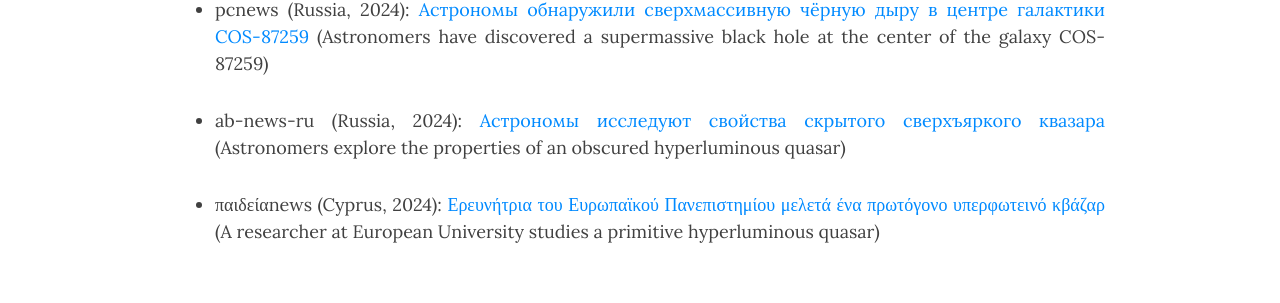
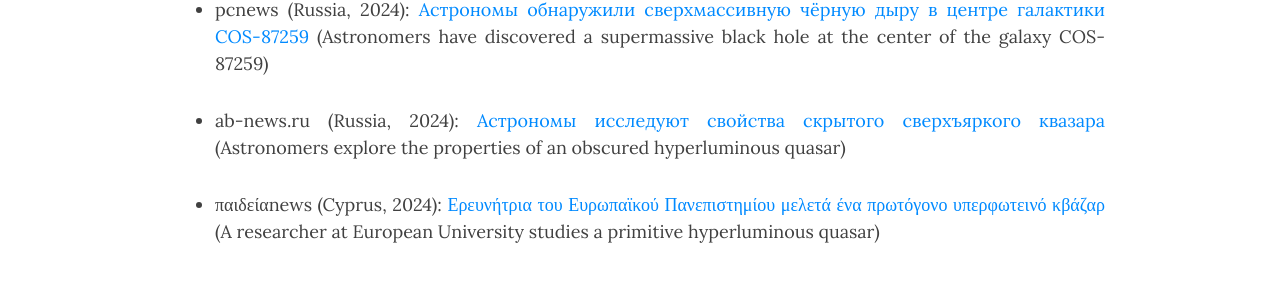
Before and after one commit to ch-var/ch-var.github.io, a Jekyll site: the page built from CV.html, in a window 1280 px wide and 900 px high, scrolled down 3732 px. Shown: the part 151-454 px from the top of the window. Built offline with Jekyll 4.4.1, drawn with Linux system fonts in a browser that asks for light colours; formulas are drawn with MathJax 3.

Commit message:
Update CV.html

```diff
--- a/CV.html
+++ b/CV.html
@@ -108,7 +108,7 @@
 <p></p>
 <li class="responsive-margin">pcnews (Russia, 2024): <a href="https://pcnews.ru/news/astronomy_obnaruzili_sverhmassivnuu_cernuu_dyru_v_centre_galaktiki_cos_87259-1530160.html#gsc.tab=0">Астрономы обнаружили сверхмассивную чёрную дыру в центре галактики COS-87259</a> (Astronomers have discovered a supermassive black hole at the center of the galaxy COS-87259)</li>
 <p></p>
-<li class="responsive-margin">ab-news-ru (Russia, 2024): <a href="https://ab-news.ru/astronomy-issleduyut-svojstva-skrytogo-sverhyarkogo-kvazara/">Астрономы исследуют свойства скрытого сверхъяркого квазара</a> (Astronomers explore the properties of an obscured hyperluminous quasar)</li>
+<li class="responsive-margin">ab-news.ru (Russia, 2024): <a href="https://ab-news.ru/astronomy-issleduyut-svojstva-skrytogo-sverhyarkogo-kvazara/">Астрономы исследуют свойства скрытого сверхъяркого квазара</a> (Astronomers explore the properties of an obscured hyperluminous quasar)</li>
 <p></p>
 <li class="responsive-margin">παιδείαnews (Cyprus, 2024): <a href="https://paideia-news.com/panepistimio-frederick/2024/11/11/ereynitria-toy-eyropaikoy-panepistimioy-meleta-ena-protogono-yperfoteino-kbazar">Ερευνήτρια του Ευρωπαϊκού Πανεπιστημίου μελετά ένα πρωτόγονο υπερφωτεινό κβάζαρ</a> (A researcher at European University studies a primitive hyperluminous quasar)</li>
 </ul>
```
